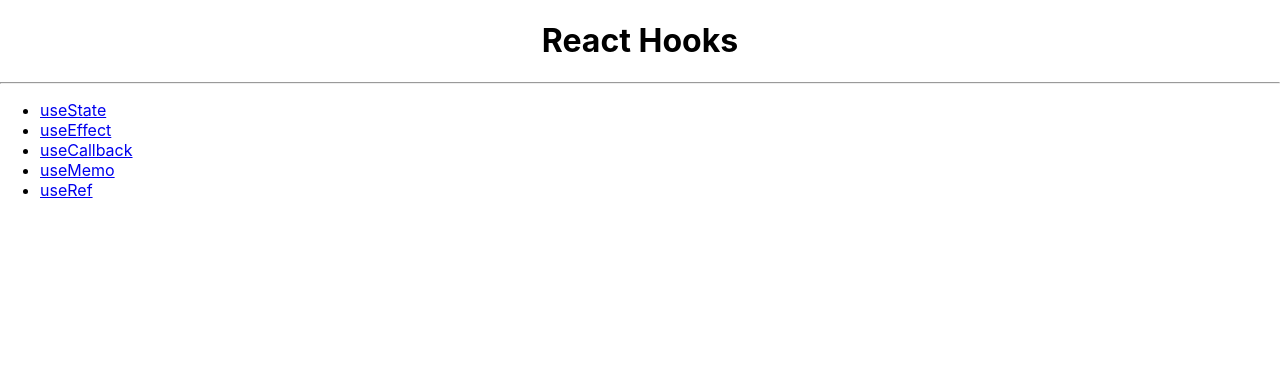
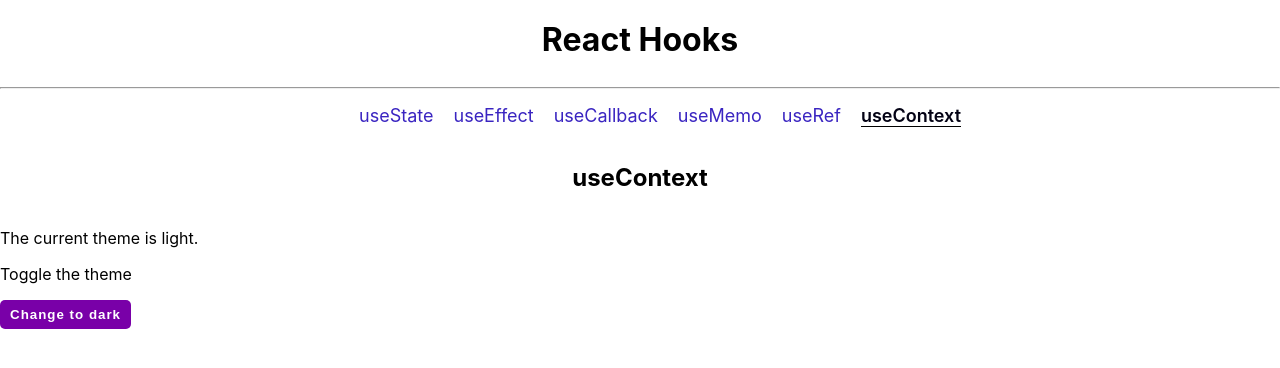
Before and after one commit to InaDavidova/react-hooks-playground, a React (Create React App) app: page /use-context in a window 1280 px wide. Shown: the top 368 px of the page. Built offline with nearby package versions, Linux system fonts and the light colour scheme.

Commit message:
Context API example and some stylings

```diff
--- a/src/App.css
+++ b/src/App.css
@@ -1,6 +1,50 @@
+main {
+  box-sizing: border-box;
+  min-height: 100vh;
+}
+
 h1,
 h2 {
   text-align: center;
+  margin: 0;
+  padding: 20px 0;
+}
+
+nav ul {
+  display: flex;
+  flex-flow: row wrap;
+  gap: 20px;
+  justify-content: center;
+  list-style: none;
+
+  a {
+    text-decoration: none;
+    font-size: large;
+    color: rgb(58, 37, 193);
+  }
+
+  a.active {
+    font-weight: 600;
+    color: rgb(3, 2, 20);
+    border-bottom: 1px solid black;
+  }
+}
+
+button {
+  padding: 7px 10px;
+  background-color: rgb(121, 0, 168);
+  color: white;
+  font-weight: 600;
+  letter-spacing: 1px;
+  border: none;
+  border-radius: 5px;
+  cursor: pointer;
+  transition: 0.2s ease;
+}
+
+button:hover {
+  transform: translate(0, -1px);
+  box-shadow: 1px 2px 5px gray;
 }
 
 #post {
@@ -23,3 +67,27 @@ h2 {
   text-align: center;
   margin-top: 20%;
 }
+
+.dark {
+  background-color: rgb(22, 22, 36);
+  color: beige;
+
+  a {
+    color: aqua;
+  }
+
+  a.active {
+    color: orange;
+    border-color: orange;
+  }
+
+  button {
+    background-color: aquamarine;
+    color: red;
+  }
+}
+
+.dark #post {
+  border: 1px solid gray;
+  color: black;
+}
--- a/src/App.tsx
+++ b/src/App.tsx
@@ -1,35 +1,68 @@
-import React from "react";
-import { Link } from "react-router-dom";
+import React, { createContext, useState } from "react";
+import { NavLink } from "react-router-dom";
 import "./App.css";
 import Router from "./Router.tsx";
 
-function App() {
+type Context = {
+  isDarkMode: boolean;
+  setIsDarkMode: React.Dispatch<React.SetStateAction<boolean>>;
+};
+
+export const ThemeContext = createContext<Context>({
+  isDarkMode: false,
+  setIsDarkMode: () => {},
+});
+
+export default function App() {
+  const [isDarkMode, setIsDarkMode] = useState(false);
+
   return (
-    <div>
+    <ThemeContext.Provider value={{ isDarkMode, setIsDarkMode }}>
+      <main className={isDarkMode ? "dark" : "light"}>
         <h1>React Hooks</h1>
         <hr />
         <nav>
           <ul>
-          <li>
-            <Link to={"use-state"}>useState</Link>
-          </li>
-          <li>
-            <Link to={"use-effect"}>useEffect</Link>
-          </li>{" "}
-          <li>
-            <Link to={"use-callback"}>useCallback</Link>
-          </li>
-          <li>
-            <Link to={"use-memo"}>useMemo</Link>
-          </li>
-          <li>
-            <Link to={"use-ref"}>useRef</Link>
-          </li>
+            <NavLink
+              to={"use-state"}
+              className={({ isActive }) => (isActive ? "active" : "")}
+            >
+              useState
+            </NavLink>
+            <NavLink
+              to={"use-effect"}
+              className={({ isActive }) => (isActive ? "active" : "")}
+            >
+              useEffect
+            </NavLink>
+            <NavLink
+              to={"use-callback"}
+              className={({ isActive }) => (isActive ? "active" : "")}
+            >
+              useCallback
+            </NavLink>
+            <NavLink
+              to={"use-memo"}
+              className={({ isActive }) => (isActive ? "active" : "")}
+            >
+              useMemo
+            </NavLink>
+            <NavLink
+              to={"use-ref"}
+              className={({ isActive }) => (isActive ? "active" : "")}
+            >
+              useRef
+            </NavLink>
+            <NavLink
+              to={"use-context"}
+              className={({ isActive }) => (isActive ? "active" : "")}
+            >
+              useContext
+            </NavLink>
           </ul>
         </nav>
         <Router />
-    </div>
+      </main>
+    </ThemeContext.Provider>
   );
 }
-
-export default App;
--- a/src/Router.tsx
+++ b/src/Router.tsx
@@ -5,6 +5,7 @@ import UseEffectExample from "./components/UseEffect.tsx";
 import UseRefExample from "./components/UseRef.tsx";
 import UseCallbackExample from "./components/UseCallback.tsx";
 import UseMemoExample from "./components/UseMemo.tsx";
+import UseContextExample from "./components/UseContext.tsx";
 
 function Router() {
   return (
@@ -12,9 +13,10 @@ function Router() {
       <Route path="/" element={<UseStateExample />} />
       <Route path="/use-state" element={<UseStateExample />} />
       <Route path="/use-effect" element={<UseEffectExample />} />
-      <Route path="/use-ref" element={<UseRefExample />} />
       <Route path="/use-callback" element={<UseCallbackExample />} />
       <Route path="/use-memo" element={<UseMemoExample />} />
+      <Route path="/use-ref" element={<UseRefExample />} />
+      <Route path="/use-context" element={<UseContextExample />} />
     </Routes>
   );
 }
--- /dev/null
+++ b/src/components/UseContext.tsx
@@ -0,0 +1,25 @@
+import React, { useContext } from "react";
+import { ThemeContext } from "../App.tsx";
+
+const UseContextExample = () => {
+  const { isDarkMode, setIsDarkMode } = useContext(ThemeContext);
+
+  const toggleTheme = () => {
+    setIsDarkMode((predMode) => !predMode);
+  };
+
+  return (
+    <>
+      <h2>useContext</h2>
+
+      <p>The current theme is {isDarkMode ? "dark" : "light"}.</p>
+
+      <p>Toggle the theme</p>
+      <button onClick={toggleTheme}>
+        Change to {isDarkMode ? "light" : "dark"}
+      </button>
+    </>
+  );
+};
+
+export default UseContextExample;
--- a/src/components/UseState.tsx
+++ b/src/components/UseState.tsx
@@ -1,4 +1,4 @@
-import React, { useState } from "react";
+import React, { useContext, useState } from "react";
 
 const UseStateExample = () => {
   const [count, setCount] = useState(0);
```
Lines whose indentation alone changed are shown as unchanged.
